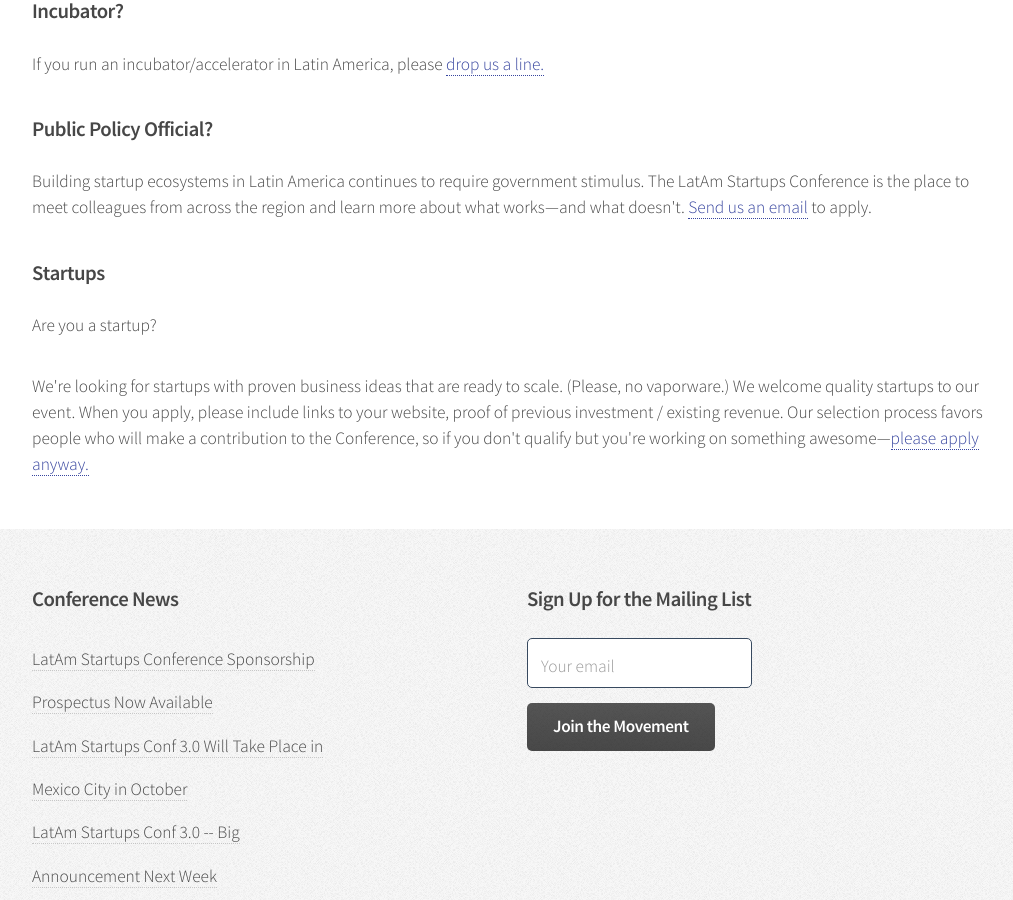
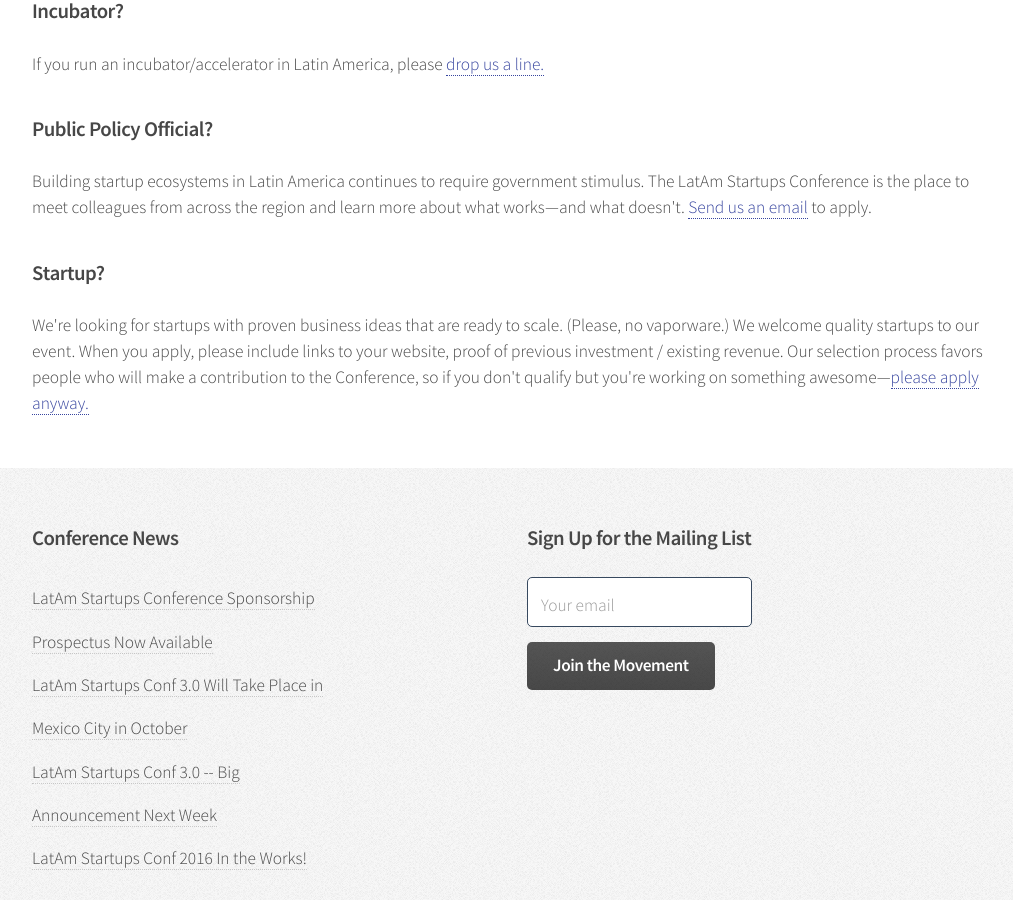
Before and after one commit to LatAmStartups/LatAmStartups.github.io, a Jekyll site: the page built from apply.html, in a window 1280 px wide and 900 px high, scrolled down 867 px. Shown: the whole window, without its empty margins (128-1141 px from the left). Built offline with Jekyll 4.4.1, drawn with Linux system fonts in a browser that asks for light colours.

Commit message:
fixing typo

```diff
--- a/apply.html
+++ b/apply.html
@@ -27,9 +27,7 @@
 						<p>
 						<h3>Public Policy Official?</h3>
 						<p>Building startup ecosystems in Latin America continues to require government stimulus. The LatAm Startups Conference is the place to meet colleagues from across the region and learn more about what works&mdash;and what doesn't. <a href="mailto:Contact@LatAmStartups.biz">Send us an email</a> to apply.</p>
-						<h3>Startups</h3>
-						Are you a startup?
-						</p>
+						<h3>Startup?</h3>
 						<p>
 						We're looking for startups with proven business ideas that are ready to scale. (Please, no vaporware.) We welcome quality startups to our event. When you apply, please include links to your website, proof of previous investment / existing revenue. Our selection process favors people who will make a contribution to the Conference, so if you don't qualify but you're working on something awesome&mdash;<a href="mailto:Contact@LatAmStartups.biz">please apply anyway.</a>
 						</p>
```
